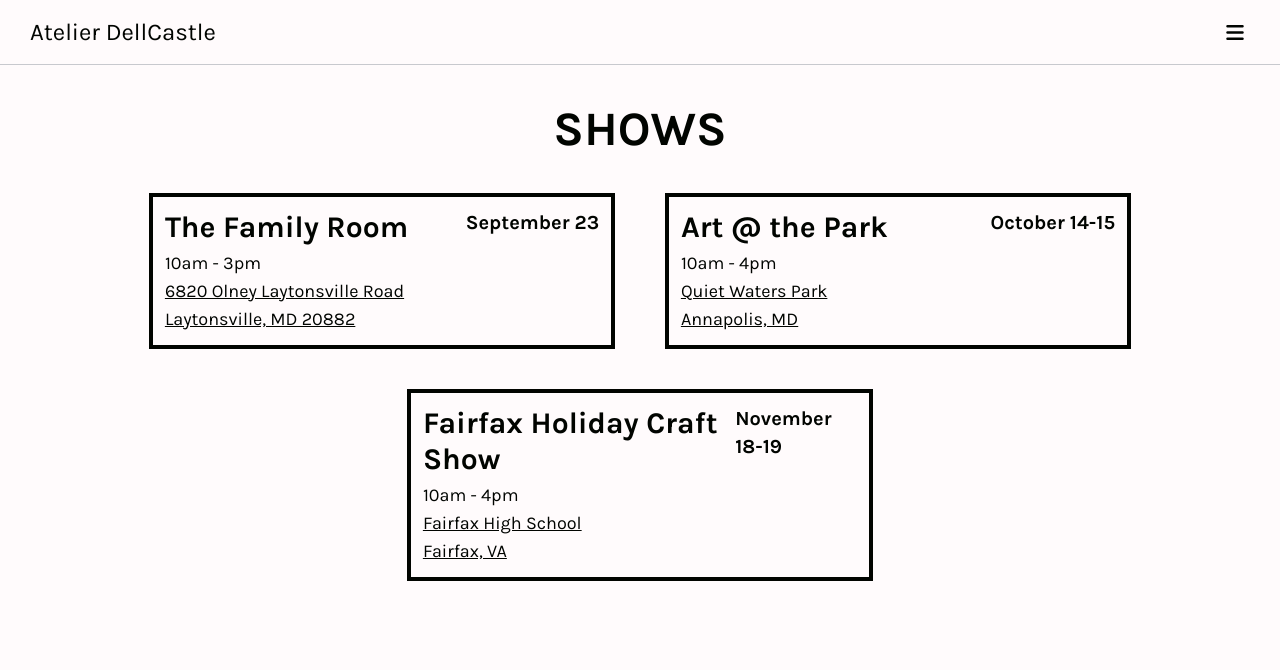
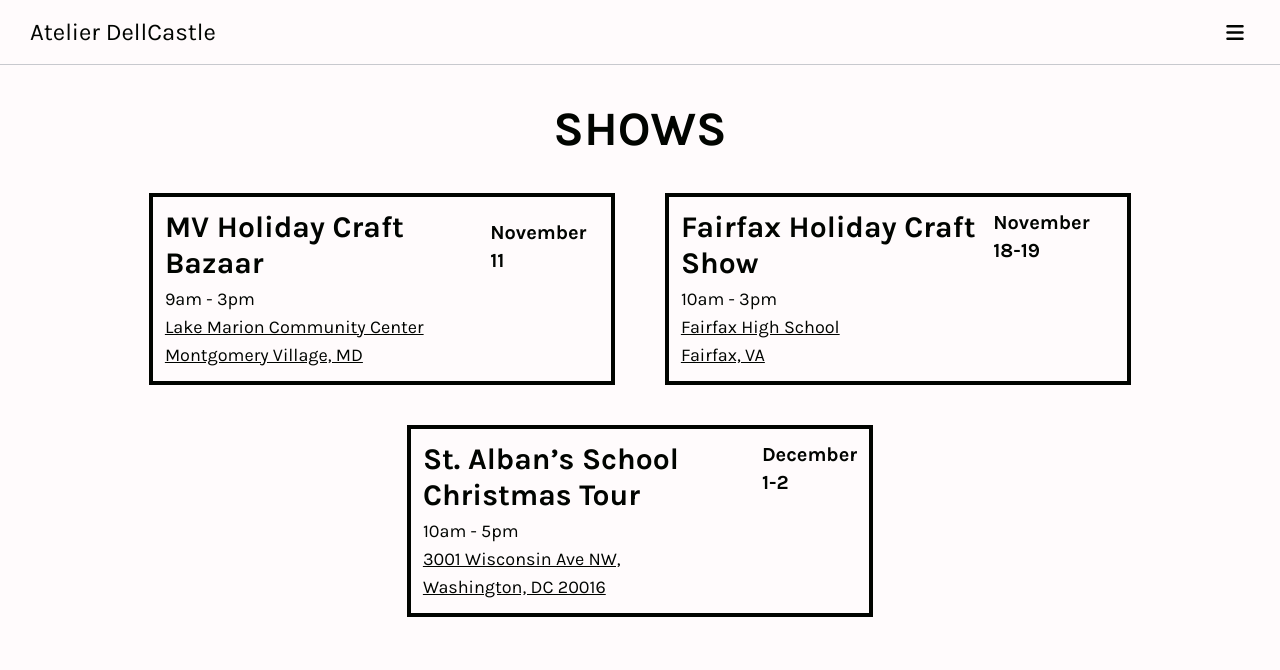
Before and after one commit to dev-arekusandoru/Atelier-Dellcastle, a website: page src/shows.html in a window 1280 px wide. Drawn offline with nearby package versions, Linux system fonts and the light colour scheme.

Commit message:
updated shows

```diff
--- a/src/shows.html
+++ b/src/shows.html
@@ -109,34 +109,34 @@
 		</nav>
 		<script>
 			//handle nav opening on mobile
-			let hamburger = document.getElementById("nav-hamburger");
+			let hamburger = document.getElementById('nav-hamburger');
 			let hamburgerIconBars = document.getElementById(
-				"nav-hamburger-icon-bars"
+				'nav-hamburger-icon-bars'
 			);
 			let hamburgerIconX = document.getElementById(
-				"nav-hamburger-icon-x"
+				'nav-hamburger-icon-x'
 			);
-			let expander = document.getElementById("nav-drop-down");
-			let navItems = document.getElementsByClassName("nav-item");
+			let expander = document.getElementById('nav-drop-down');
+			let navItems = document.getElementsByClassName('nav-item');
 
-			hamburger.addEventListener("click", () => {
-				if (expander.classList.contains("expanded")) {
-					expander.classList.remove("expanded");
-					expander.classList.add("collapsed");
-					hamburgerIconBars.classList.remove("opacity-0");
-					hamburgerIconX.classList.add("opacity-0");
+			hamburger.addEventListener('click', () => {
+				if (expander.classList.contains('expanded')) {
+					expander.classList.remove('expanded');
+					expander.classList.add('collapsed');
+					hamburgerIconBars.classList.remove('opacity-0');
+					hamburgerIconX.classList.add('opacity-0');
 				} else {
-					expander.classList.add("expanded");
-					expander.classList.remove("collapsed");
-					hamburgerIconBars.classList.add("opacity-0");
-					hamburgerIconX.classList.remove("opacity-0");
+					expander.classList.add('expanded');
+					expander.classList.remove('collapsed');
+					hamburgerIconBars.classList.add('opacity-0');
+					hamburgerIconX.classList.remove('opacity-0');
 				}
 			});
-			expander.addEventListener("animationend", (e) => {
-				if (e.animationName == "expandNav") {
+			expander.addEventListener('animationend', (e) => {
+				if (e.animationName == 'expandNav') {
 					Array.from(navItems).forEach((item) => {
-						item.classList.add("navItemsExpanded");
-						item.classList.remove("navItemsCollapsed");
+						item.classList.add('navItemsExpanded');
+						item.classList.remove('navItemsCollapsed');
 					});
 				}
 			});
@@ -151,26 +151,48 @@
 			<div
 				class="w-11/12 lg:w-4/5 flex flex-row gap-10 justify-around flex-wrap"
 			>
-				<div
+				<!-- <div
 					class="w-full md:w-4/5 lg:w-[47%] p-[12px] border-4 border-offblack dark:border-offwhite"
 				>
 					<div
 						class="flex flex-col-reverse md:flex-row w-full justify-between items-center md:items-start"
 					>
 						<h2 class="text-center text-3xl font-bold mb-1">
-							The Family Room
+							Title
 						</h2>
-						<p class="text-xl font-bold">September 23</p>
+						<p class="text-xl font-bold">Date</p>
 					</div>
-					<p class="text-center md:text-left text-lg">10am - 3pm</p>
+					<p class="text-center md:text-left text-lg">Time</p>
 					<p class="text-center md:text-left">
 						<a
 							class="text-lg underline"
-							href="https://goo.gl/maps/qtqoZquYmZLeQcRL6"
+							href="google_link"
 							target="_blank"
-							>6820 Olney Laytonsville Road<br />Laytonsville, MD
-							20882
-						</a>
+							>Address</a>
+					</p>
+				</div> -->
+				<div
+					class="w-full md:w-4/5 lg:w-[47%] p-[12px] border-4 border-offblack dark:border-offwhite"
+				>
+					<div
+						class="flex flex-col-reverse md:flex-row w-full justify-between items-center"
+					>
+						<h2
+							class="text-center md:text-left text-3xl font-bold mb-1"
+						>
+							MV Holiday Craft Bazaar
+						</h2>
+						<p class="text-xl font-bold">November 11</p>
+					</div>
+					<p class="text-center md:text-left text-lg">9am - 3pm</p>
+					<p class="text-center md:text-left">
+						<a
+							class="text-lg underline"
+							href="https://maps.app.goo.gl/DZmhpC98irYXRyLt8"
+							target="_blank"
+							>Lake Marion Community Center<br />Montgomery
+							Village, MD</a
+						>
 					</p>
 				</div>
 				<div
@@ -179,18 +201,20 @@
 					<div
 						class="flex flex-col-reverse md:flex-row w-full justify-between items-center md:items-start"
 					>
-						<h2 class="text-center text-3xl font-bold mb-1">
-							Art @ the Park
+						<h2
+							class="text-center md:text-left md:text-left text-3xl font-bold mb-1 md:max-w-[275px] xl:max-w-[500px]"
+						>
+							Fairfax Holiday Craft Show
 						</h2>
-						<p class="text-xl font-bold">October 14-15</p>
+						<p class="text-xl font-bold">November 18-19</p>
 					</div>
-					<p class="text-center md:text-left text-lg">10am - 4pm</p>
+					<p class="text-lg text-center md:text-left">10am - 3pm</p>
 					<p class="text-center md:text-left">
 						<a
-							class="text-lg underline"
-							href="https://goo.gl/maps/rFipsqSjdGb9JiyB6"
+							class="mx-auto text-lg underline text-center"
+							href="https://goo.gl/maps/PNTseDAG19nSu8zu9"
 							target="_blank"
-							>Quiet Waters Park<br />Annapolis, MD
+							>Fairfax High School<br />Fairfax, VA
 						</a>
 					</p>
 				</div>
@@ -201,19 +225,20 @@
 						class="flex flex-col-reverse md:flex-row w-full justify-between items-center md:items-start"
 					>
 						<h2
-							class="text-center md:text-left text-3xl font-bold mb-1 md:max-w-[275px] xl:max-w-[500px]"
+							class="text-center md:text-left text-3xl font-bold mb-1"
 						>
-							Fairfax Holiday Craft Show
+							St. Alban’s School Christmas Tour
 						</h2>
-						<p class="text-xl font-bold">November 18-19</p>
+						<p class="text-xl font-bold">December 1-2</p>
 					</div>
-					<p class="text-lg text-center md:text-left">10am - 4pm</p>
+					<p class="text-center md:text-left text-lg">10am - 5pm</p>
 					<p class="text-center md:text-left">
 						<a
-							class="mx-auto text-lg underline text-center"
-							href="https://goo.gl/maps/PNTseDAG19nSu8zu9"
+							class="text-lg underline"
+							href="https://maps.app.goo.gl/qqfCfGdBDvLceJJZA"
 							target="_blank"
-							>Fairfax High School<br />Fairfax, VA
+							>3001 Wisconsin Ave NW,<br />
+							Washington, DC 20016
 						</a>
 					</p>
 				</div>
```
Also changed, not shown: src/dist/output.css, 2 other files.
